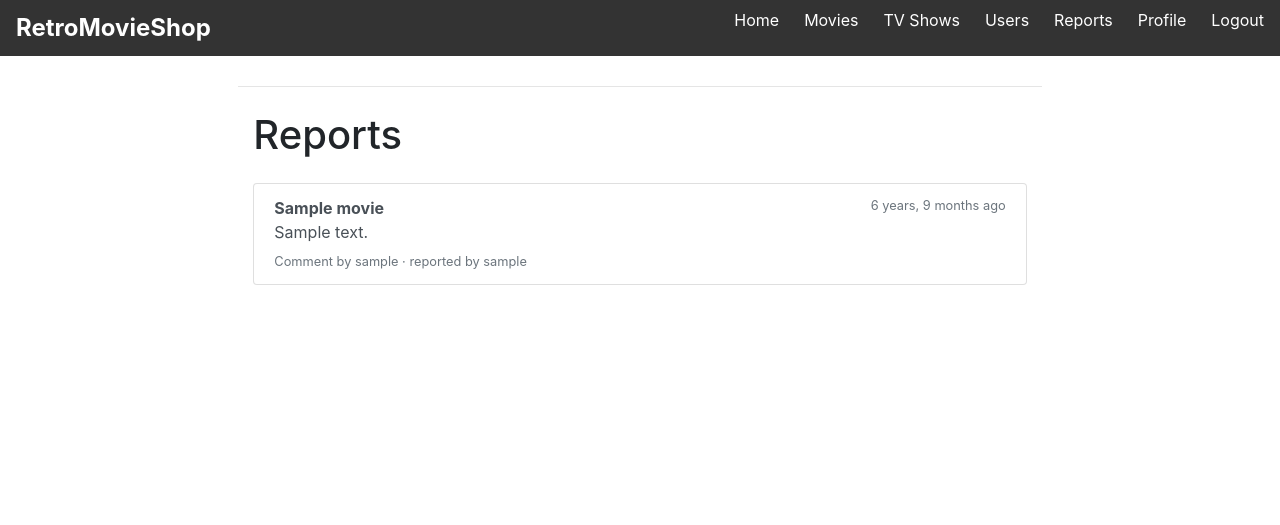
After one commit to SwagLck/RetroMoviesShop, a Django app: page /reports/ in a window 1280 px wide. The commit adds this page. Shown: the top 525 px of the page. Run offline with Django 5.2, Linux system fonts and the light colour scheme; a user stored in the database is signed in; tables that the repository leaves empty hold one stand-in row (values such as "Sample post").

Commit message:
Now the moderator can not only delete the comments but also hide them. Added reporting of the comments and the moderator has a separate tab to see all the report that have been made

```diff
--- a/demo/MovieWebsite/models.py
+++ b/demo/MovieWebsite/models.py
@@ -35,6 +35,7 @@ class Comment(models.Model):
     tvshow = models.ForeignKey(TvShow, on_delete=models.CASCADE, null=True, blank=True, related_name="comments")
     text = models.TextField(max_length=1000)
     created_at = models.DateTimeField(auto_now_add=True)
+    is_hidden = models.BooleanField(default=False)
 
     class Meta:
         ordering = ["-created_at"]
@@ -52,3 +53,17 @@ class Profile(models.Model):
 
     class Meta:
         permissions = [("can_block_users", "Can block and unblock users")]
+
+class Report(models.Model):
+    comment = models.ForeignKey(Comment, on_delete=models.CASCADE, related_name="reports")
+    reporter = models.ForeignKey(User, on_delete=models.CASCADE, related_name="reports_made")
+    created_at = models.DateTimeField(auto_now_add=True)
+
+    class Meta:
+        ordering = ["-created_at"]
+        constraints = [
+            models.UniqueConstraint(fields=["comment", "reporter"], name="one_report_per_user_per_comment"),
+        ]
+
+    def __str__(self):
+        return f"Reported by {self.reporter.username} on comment {self.comment_id}"
--- a/demo/MovieWebsite/templates/base.html
+++ b/demo/MovieWebsite/templates/base.html
@@ -116,6 +116,10 @@
             <li>
                 <a href="{% url 'userslist' %}">Users</a>
             </li>
+
+            <li>
+                <a href="{% url 'reports_list' %}">Reports</a>
+            </li>
             {% endif %}
 
             {% if user.is_authenticated %}
--- /dev/null
+++ b/demo/MovieWebsite/templates/reports.html
@@ -0,0 +1,27 @@
+{% extends "base.html" %}
+{% block content %}
+<div class="container my-4">
+    <h1 class="mb-4">Reports</h1>
+
+    <div class="list-group">
+        {% for report in reports %}
+            <a href="{% if report.comment.movie_id %}{% url 'movie_detail' report.comment.movie_id %}{% else %}{% url 'tvshow_detail' report.comment.tvshow_id %}{% endif %}#comment-{{ report.comment.pk }}"
+               class="list-group-item list-group-item-action">
+                <div class="d-flex justify-content-between">
+                    <strong>
+                        {% if report.comment.movie %}{{ report.comment.movie.title }}{% else %}{{ report.comment.tvshow.title }}{% endif %}
+                    </strong>
+                    <small class="text-muted">{{ report.created_at|timesince }} ago</small>
+                </div>
+                <p class="mb-1">{{ report.comment.text|truncatechars:120 }}</p>
+                <small class="text-muted">
+                    Comment by {{ report.comment.user.username }} &middot; reported by {{ report.reporter.username }}
+                    {% if report.comment.is_hidden %}&middot; <span class="badge badge-warning">Hidden</span>{% endif %}
+                </small>
+            </a>
+        {% empty %}
+            <div class="alert alert-info">No reports.</div>
+        {% endfor %}
+    </div>
+</div>
+{% endblock %}
--- a/demo/MovieWebsite/urls.py
+++ b/demo/MovieWebsite/urls.py
@@ -8,6 +8,9 @@ urlpatterns = [
     path("TvShows/", views.tvshows, name="tvshows"),
     path("TvShows/<int:pk>/", views.tvshow_detail, name="tvshow_detail"),
     path("comments/<int:pk>/delete/", views.delete_comment, name="delete_comment"),
+    path("comments/<int:pk>/hide/", views.toggle_hide_comment, name="toggle_hide_comment"),
+    path("comments/<int:pk>/report/", views.report_comment, name="report_comment"),
+    path("reports/", views.reports_list, name="reports_list"),
     path("Users/", views.userslist, name="userslist"),
     path("profile/edit/", views.edit_profile, name="edit_profile"),
     path("profile/<str:username>/", views.profile, name="profile"),
--- a/demo/MovieWebsite/views.py
+++ b/demo/MovieWebsite/views.py
@@ -1,7 +1,7 @@
 from django.contrib.auth.models import User
 from django.core.paginator import Paginator
 from django.shortcuts import render, get_object_or_404, redirect
-from .models import Movie, TvShow, Comment
+from .models import Movie, TvShow, Comment, Report
 from .forms import ProfileForm, UserForm, CommentForm
 from django.contrib.auth.decorators import login_required, user_passes_test
 from django.contrib import messages
@@ -127,23 +127,66 @@ def toggle_block_user(request, username):
 
     return redirect("profile", username=username)
 
+
+def _can_moderate(user):
+    return user.is_staff or user.has_perm("MovieWebsite.can_block_users")
+
+
+def _back_to_item(comment):
+    if comment.movie_id:
+        return redirect("movie_detail", pk=comment.movie_id)
+    return redirect("tvshow_detail", pk=comment.tvshow_id)
+
+
 @login_required
 @require_POST
 def delete_comment(request, pk):
-    comment = get_object_or_404(Comment, pk=pk)
+    comment = get_object_or_404(request, pk)
 
-    can_delete = (
-        comment.user == request.user
-        or request.user.is_staff
-        or request.user.has_perm("MovieWebsite.can_block_users")
-    )
-
-    if not can_delete:
+    if comment.user != request.user:
         raise PermissionDenied
 
     comment.delete()
-    messages.success(request, "Comment deleted.")
+    messages.success(request, "Comment deleted")
+    return _back_to_item(comment)
 
-    if comment.movie_id:
-        return redirect("movie_detail", pk=comment.movie_id)
-    return redirect("tvshow_detail", pk=comment.tvshow_id)
+@login_required
+@require_POST
+def toggle_hide_comment(request, pk):
+    if not _can_moderate(request.user):
+        raise PermissionDenied
+
+    comment = get_object_or_404(Comment, pk=pk)
+    comment.is_hidden= not comment.is_hidden
+    comment.save(update_fields=["is_hidden"])
+
+    state = "hidden" if comment.is_hidden else "visible again"
+    messages.success(request, f"Comment is now {state}.")
+    return _back_to_item(comment)
+
+@login_required
+@require_POST
+def report_comment(request, pk):
+    comment = get_object_or_404(Comment, pk=pk)
+
+    if comment.user == request.user:
+        messages.error(request, "You can't report your own comment.")
+    else:
+        _, created = Report.objects.get_or_create(comment=comment, reporter=request.user)
+        if created:
+            messages.success(request, "Thanks, the comment has been reported")
+        else:
+            messages.info(request, "You have already reported this comment")
+
+    return _back_to_item(comment)
+
+
+@login_required
+def reports_list(request):
+    if not _can_moderate(request.user):
+        raise PermissionDenied
+
+    reports = Report.objects.select_related(
+        "reporter", "comment__user", "comment__movie", "comment__tvshow"
+    )
+    return render(request, "reports.html", {"reports": reports})
```
Also changed, not shown: demo/MovieWebsite/templates/movie_detail.html (+36 -10 lines), demo/MovieWebsite/templates/tvshow_detail.html (+36 -10 lines), demo/MovieWebsite/migrations/0012_comment_is_hidden.py (added), demo/MovieWebsite/migrations/0013_report.py (added).
